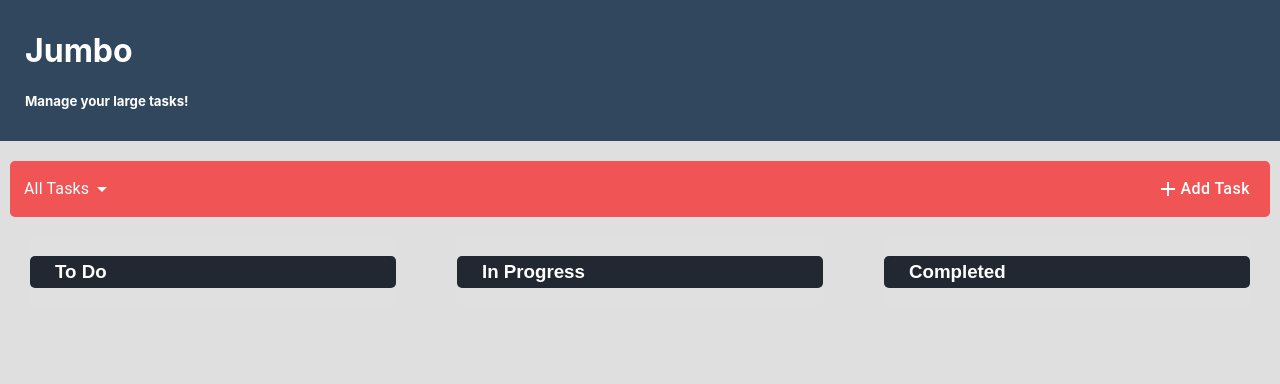
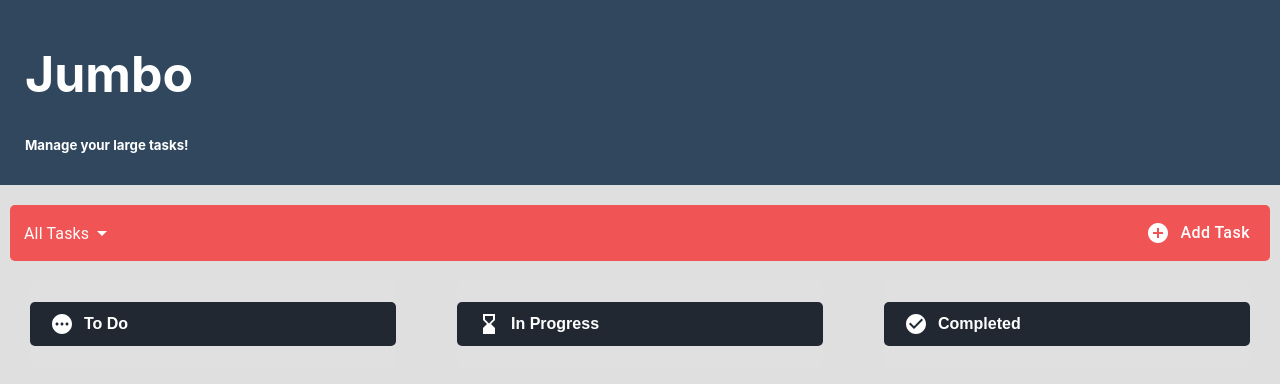
Before and after one commit to RaiyanH/task-manager-app-front-end, a React (Create React App) app: page / in a window 1280 px wide. Shown: the top 384 px of the page. Built offline with nearby package versions, Linux system fonts and the light colour scheme.

Commit message:
Updated with MUI Icons. Updated general styling of the web app.

```diff
--- a/package.json
+++ b/package.json
@@ -15,6 +15,7 @@
     "@testing-library/jest-dom": "^5.17.0",
     "@testing-library/react": "^13.4.0",
     "@testing-library/user-event": "^13.5.0",
+    "axios": "^1.7.7",
     "date-fns": "^3.6.0",
     "react": "^18.2.0",
     "react-datepicker": "^6.6.0",
--- a/src/App.css
+++ b/src/App.css
@@ -0,0 +1,3 @@
+h1 {
+    font-size: 50px;
+}
--- a/src/components/TaskDisplayCard.js
+++ b/src/components/TaskDisplayCard.js
@@ -29,23 +29,11 @@ const TaskDisplayCard = ({ task, onDelete, onEdit }) => {
 				<Typography variant="body2" color="text.secondary" noWrap p={1}>
 					{task.description?.length > 0 ? (task.description.length > 2 ? `${twoLine}...` : twoLine) : 'No Description Provided'}
 				</Typography>
-				<Chip
-					label={`Priority: ${task.priority}`} color="primary" style={{ margin: '4px' }}
-				/>
-				<Chip label={`Deadline: ${task.deadline}`} color="secondary" style={{ margin: '4px' }}
-				/>
-				<Chip label={`Status: ${task.status}`} color="default" style={{ margin: '4px' }}
-				/>
-
+				<Chip label={`Priority: ${task.priority}`} color="primary" style={{ margin: '4px' }} />
+				<Chip label={`Deadline: ${task.deadline}`} color="secondary" style={{ margin: '4px' }} />
+				<Chip label={`Status: ${task.status}`} color="default" style={{ margin: '4px' }} />
 			</CardContent>
-			<div
-				style={{
-					display: "flex",
-					justifyContent: "space-between",
-					alignItems: "center",
-					padding: "8px",
-				}}
-			>
+			<div style={{ display: "flex", justifyContent: "space-between", alignItems: "center", margin: "4px" }} >
 				<IconButton onClick={onDelete} aria-label="delete" p={1} sx={{ color: "#e91e63" }}>
 					<DeleteIcon />
 				</IconButton>
--- a/src/components/TaskManager.js
+++ b/src/components/TaskManager.js
@@ -4,6 +4,9 @@ import TaskDisplayCard from "./TaskDisplayCard";
 import TaskOrganizer from "./TaskOrganizer";
 import "../styles/TaskManager.css";
 import { v4 as uuidv4 } from 'uuid';
+import PendingIcon from '@mui/icons-material/Pending';
+import HourglassBottomIcon from '@mui/icons-material/HourglassBottom';
+import CheckCircleIcon from '@mui/icons-material/CheckCircle';
 
 const TaskManager = () => {
 
@@ -84,7 +87,9 @@ const TaskManager = () => {
 				}
 				<section className="taskContainer" style={{ fontFamily: "Arial" }}>
 					<section className="taskColumn">
-						<h3 style={{ backgroundColor: "#222831", borderRadius: "5px", padding: "5px 0 5px 25px" }}>To Do</h3>
+						<h4 style={{ backgroundColor: "#222831", borderRadius: "5px", padding: "10px 0 10px 20px", display: "flex", alignItems: "center", gap: "10px" }}>
+							<PendingIcon />To Do
+						</h4>
 						{filteredTasks.filter((task) => task.status === "To do")
 							.map((task) =>
 							(<article key={task.id}>
@@ -96,7 +101,9 @@ const TaskManager = () => {
 							</article>))}
 					</section>
 					<section className="taskColumn">
-						<h3 style={{ backgroundColor: "#222831", borderRadius: "5px", padding: "5px 0 5px 25px" }}>In Progress</h3>
+						<h4 style={{ backgroundColor: "#222831", borderRadius: "5px", padding: "10px 0 10px 20px", display: "flex", alignItems: "center", gap: "10px" }}>
+							<HourglassBottomIcon /> In Progress
+						</h4>
 						{filteredTasks.filter((task) => task.status === "Progress")
 							.map((task) =>
 							(<article key={task.id}>
@@ -108,7 +115,9 @@ const TaskManager = () => {
 							</article>))}
 					</section>
 					<section className="taskColumn">
-						<h3 style={{ backgroundColor: "#222831", borderRadius: "5px", padding: "5px 0 5px 25px" }}>Completed</h3>
+						<h4 style={{ backgroundColor: "#222831", borderRadius: "5px", padding: "10px 0 10px 20px", display: "flex", alignItems: "center", gap: "10px" }}>
+							<CheckCircleIcon />Completed
+						</h4>
 						{filteredTasks.filter((task) => task.status === "Completed")
 							.map((task) =>
 							(<article key={task.id}>
--- a/src/components/TaskOrganizer.js
+++ b/src/components/TaskOrganizer.js
@@ -1,6 +1,6 @@
 import React from 'react';
 import { Button, MenuItem, Select } from "@mui/material";
-import AddIcon from "@mui/icons-material/Add";
+import AddCircleIcon from '@mui/icons-material/AddCircle';
 
 const TaskOrganizer = ({ value, onChange, onClick }) => {
 
@@ -34,15 +34,16 @@ const TaskOrganizer = ({ value, onChange, onClick }) => {
             <Button
                 size="large"
                 style={{
+                    textTransform: "none",
                     color: "white",
                     fontSize: "16px",
-                    textTransform: "none",
                     paddingRight: "20px",
+                    gap: "10px"
                 }}
                 aria-label="add"
                 onClick={onClick}
             >
-                <AddIcon /> Add Task
+                <AddCircleIcon />Add Task
             </Button>
         </section>
     )
```
Also changed, not shown: 1 other file (tests, documents, lock files or other folders).
